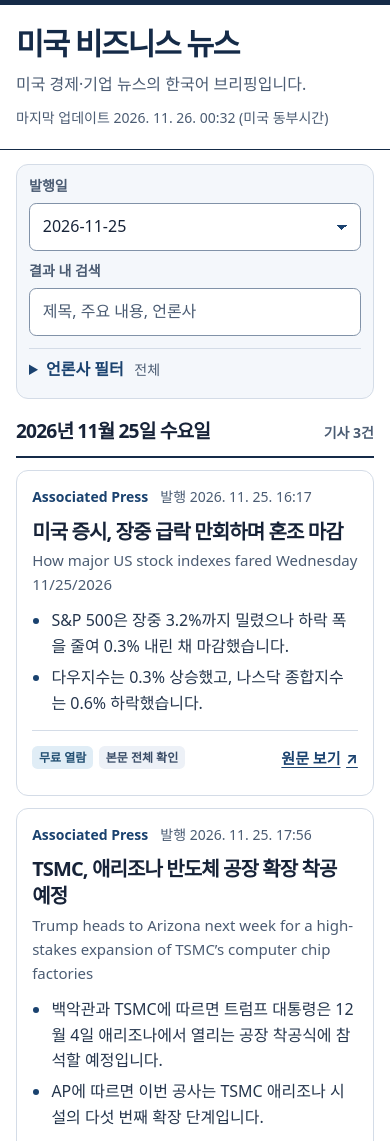
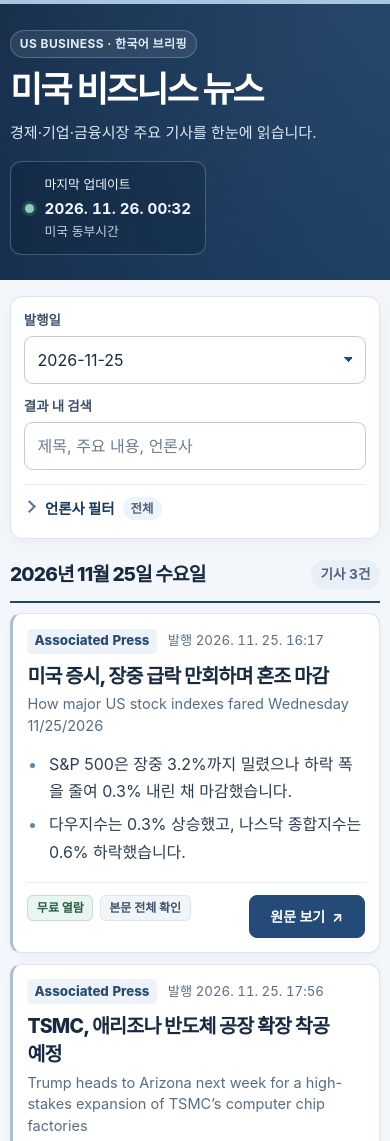
Before and after one commit to sowol244/us-business-news, a plain HTML site: page index.html in a window 390 px wide. Shown: the top 1141 px of the page. Drawn offline with Linux system fonts and the light colour scheme.

Commit message:
Improve mobile news reading design

```diff
--- a/index.html
+++ b/index.html
@@ -11,11 +11,15 @@
 </head>
 <body>
   <header class="masthead">
-    <div class="container">
-      <h1>미국 비즈니스 뉴스</h1>
-      <p>미국 경제·기업 뉴스의 한국어 브리핑입니다.</p>
+    <div class="masthead-inner container">
+      <div class="masthead-copy">
+        <p class="eyebrow">US BUSINESS · 한국어 브리핑</p>
+        <h1>미국 비즈니스 뉴스</h1>
+        <p class="masthead-description">경제·기업·금융시장 주요 기사를 한눈에 읽습니다.</p>
+      </div>
       <p id="last-update" class="last-update" hidden>
-        마지막 업데이트 <time id="update-time"></time> (미국 동부시간)
+        <span class="update-indicator" aria-hidden="true"></span>
+        <span class="update-copy">마지막 업데이트 <time id="update-time"></time><span>미국 동부시간</span></span>
       </p>
     </div>
   </header>
--- a/style.css
+++ b/style.css
@@ -1,98 +1,130 @@
 :root {
   color-scheme: light;
-  font-family: system-ui, -apple-system, BlinkMacSystemFont, "Apple SD Gothic Neo",
-    "Malgun Gothic", "Noto Sans KR", sans-serif;
-  line-height: 1.6;
-  color: #172338;
-  background: #fff;
-  --muted: #4b5c73;
-  --border: #d4dce7;
-  --accent: #1a426f;
-  --panel: #f4f7fb;
+  font-family: Inter, "Apple SD Gothic Neo", "Malgun Gothic", "Noto Sans KR",
+    system-ui, sans-serif;
+  line-height: 1.65;
+  color: #182a40;
+  background: #f3f6fa;
+  --muted: #52667f;
+  --border: #dce4ed;
+  --accent: #244b77;
+  --accent-strong: #18385d;
   --surface: #fff;
 }
 
-* {
-  box-sizing: border-box;
-}
-
-[hidden] {
-  display: none !important;
-}
-
-body {
-  margin: 0;
-}
-
-h1, h2, h3, p {
-  margin: 0;
-}
-
-button, input, select {
-  font: inherit;
-}
-
+* { box-sizing: border-box; }
+[hidden] { display: none !important; }
+body { margin: 0; }
+h1, h2, h3, p { margin: 0; }
+button, input, select { font: inherit; }
 :where(a, summary, button, input, select):focus-visible {
-  outline: 3px solid #366fa9;
+  outline: 3px solid #77a8d6;
   outline-offset: 3px;
 }
 
 .container {
-  width: min(100% - 2rem, 58rem);
+  width: min(100% - 2rem, 64rem);
   margin-inline: auto;
 }
 
 .masthead {
-  border-block: 5px solid #152b48;
-  border-block-end-width: 1px;
-  padding-block: clamp(1.25rem, 3.5vw, 2.25rem);
-  color: #152b48;
+  border-block-start: 4px solid #a8c7df;
+  background:
+    radial-gradient(ellipse at 91% 0%, rgb(92 132 171 / 22%), transparent 34rem),
+    linear-gradient(120deg, #142945, #193b60);
+  color: #fff;
+}
+
+.masthead-inner {
+  display: flex;
+  align-items: flex-end;
+  justify-content: space-between;
+  gap: 1.5rem;
+  padding-block: clamp(2rem, 5vw, 3.45rem);
+}
+
+.masthead-copy { min-width: 0; }
+.eyebrow {
+  display: inline-block;
+  margin-block-end: .65rem;
+  padding: .2rem .55rem;
+  border: 1px solid rgb(220 235 249 / 24%);
+  border-radius: 999px;
+  background: rgb(220 235 249 / 9%);
+  color: #e1edf7;
+  font-size: .75rem;
+  font-weight: 700;
+  letter-spacing: .035em;
 }
 
 .masthead h1 {
-  font-size: clamp(1.9rem, 4vw, 3.125rem);
-  font-weight: 780;
-  line-height: 1.22;
-  letter-spacing: -.055em;
-}
-
-.masthead p {
-  margin-block-start: .6rem;
-  max-width: 36rem;
-  color: var(--muted);
+  font-size: clamp(2rem, 5vw, 3.2rem);
+  font-weight: 800;
+  line-height: 1.2;
+  letter-spacing: -.06em;
   word-break: keep-all;
 }
 
-.masthead .last-update {
-  margin-block-start: .6rem;
-  font-size: .875rem;
+.masthead-description {
+  margin-block-start: .65rem;
+  color: #e0e9f3;
+  font-size: clamp(.94rem, 2vw, 1.05rem);
+  word-break: keep-all;
+}
+
+.last-update {
+  display: flex;
+  flex: none;
+  align-items: center;
+  gap: .65rem;
+  padding: .7rem .9rem;
+  border: 1px solid rgb(220 235 249 / 25%);
+  border-radius: .7rem;
+  background: rgb(8 22 40 / 23%);
+  color: #f2f6fa;
+  font-size: .8rem;
+}
+
+.update-indicator {
+  width: .55rem;
+  height: .55rem;
+  flex: none;
+  border-radius: 50%;
+  background: #89d0b0;
+  box-shadow: 0 0 0 3px rgb(137 208 176 / 16%);
+}
+
+.update-copy { display: grid; gap: .05rem; }
+.update-copy time {
+  font-size: .95rem;
+  font-weight: 750;
   font-variant-numeric: tabular-nums;
 }
+.update-copy > span { color: #c4d2df; }
+
+main.container { padding-block: 1.65rem 2rem; }
 
 .filters {
-  margin-block: 1.25rem 1.75rem;
-  padding: .875rem 1rem .5rem;
-  background: var(--panel);
+  padding: 1rem 1.1rem .5rem;
   border: 1px solid var(--border);
-  border-radius: .75rem;
+  border-radius: .9rem;
+  background: var(--surface);
+  box-shadow: 0 5px 18px rgb(26 51 78 / 4%);
+  margin-block-end: 1.8rem;
 }
 
 .filter-fields {
   display: grid;
-  grid-template-columns: minmax(10rem, 1fr) minmax(0, 2fr);
-  gap: .8rem;
+  grid-template-columns: minmax(14rem, 1fr) minmax(0, 2fr);
+  gap: 1rem;
 }
-
-.filter {
-  min-width: 0;
-}
-
+.filter { min-width: 0; }
 .filter label {
   display: block;
-  margin-block-end: .35rem;
-  font-size: .875rem;
-  font-weight: 700;
-  color: var(--muted);
+  margin-block-end: .32rem;
+  color: #3e536c;
+  font-size: .84rem;
+  font-weight: 750;
 }
 
 .filter select, .filter input {
@@ -100,52 +132,79 @@ button, input, select {
   width: 100%;
   min-height: 3rem;
   padding: .6rem .8rem;
-  border: 1px solid #8192a8;
-  border-radius: .45rem;
-  background: var(--surface);
-  color: #172338;
+  border: 1px solid #becbd9;
+  border-radius: .55rem;
+  background: #fff;
+  color: #182a40;
+  transition: border-color .15s ease, box-shadow .15s ease;
 }
 
-.filter select {
-  appearance: none;
-  padding-inline-end: 2.125rem;
-  background:
-    linear-gradient(45deg, transparent 50%, var(--accent) 50%) right 1.135rem center / 5px 5px no-repeat,
-    linear-gradient(135deg, var(--accent) 50%, transparent 50%) right .825rem center / 5px 5px no-repeat,
-    var(--surface);
-  cursor: pointer;
+.filter :is(select, input):focus {
+  border-color: #567ca4;
+  box-shadow: 0 0 0 3px rgb(54 104 155 / 12%);
+  outline: 0;
 }
 
-.filter :is(input, select):disabled {
+.filter select:disabled, .filter input:disabled {
   border-color: var(--border);
-  background-color: #edf1f7;
+  background: #f1f4f8;
   color: var(--muted);
   cursor: default;
   opacity: 1;
 }
+.filter input::placeholder { color: #6b7d92; }
 
-.filter input::placeholder {
-  color: var(--muted);
+.filter select {
+  appearance: none;
+  padding-inline-end: 2.2rem;
+  background-image:
+    linear-gradient(45deg, transparent 50%, var(--accent) 50%),
+    linear-gradient(135deg, var(--accent) 50%, transparent 50%);
+  background-repeat: no-repeat;
+  background-position: right 1.04rem center, right .74rem center;
+  background-size: 5px 5px;
+  cursor: pointer;
 }
 
 .publisher-filter {
-  margin-block-start: .75rem;
-  border-block-start: 1px solid var(--border);
+  margin-block-start: .85rem;
+  border-block-start: 1px solid #e7ecf2;
 }
 
 .publisher-filter summary {
-  min-height: 2.75rem;
-  padding-block: .5rem;
-  color: var(--accent);
+  display: flex;
+  align-items: center;
+  min-height: 3rem;
+  padding-block: .55rem;
+  color: var(--accent-strong);
+  font-size: .9rem;
   font-weight: 750;
+  list-style: none;
   cursor: pointer;
 }
-
+.publisher-filter summary::-webkit-details-marker { display: none; }
+.publisher-filter summary::before {
+  width: .45rem;
+  height: .45rem;
+  flex: none;
+  margin-inline: .1rem .65rem;
+  border-inline-end: 2px solid #56738f;
+  border-block-end: 2px solid #56738f;
+  content: "";
+  transform: translateY(-2px) rotate(-45deg);
+  transition: transform .15s ease;
+}
+.publisher-filter[open] summary::before {
+  transform: translateY(-1px) rotate(45deg);
+}
 .publisher-filter summary span {
-  margin-inline-start: .4rem;
-  font-size: .875rem;
-  font-weight: 550;
-  color: var(--muted);
+  margin-inline-start: .5rem;
+  padding: .08rem .5rem;
+  border-radius: 999px;
+  background: #edf3f9;
+  color: #4e637b;
+  font-size: .78rem;
+  font-weight: 650;
 }
 
 .publisher-filter fieldset {
@@ -158,242 +217,273 @@ button, input, select {
 .publisher-options {
   display: grid;
   grid-template-columns: repeat(3, minmax(0, 1fr));
-  gap: .3rem;
+  gap: .25rem .4rem;
+  padding-block: .2rem .45rem;
 }
 
 .publisher-option {
   display: flex;
   align-items: center;
   min-height: 2.75rem;
-  padding: .35rem .45rem;
-  border-radius: .35rem;
+  padding: .35rem .5rem;
+  border: 1px solid transparent;
+  border-radius: .5rem;
   gap: .55rem;
+  color: #30445b;
+  font-size: .85rem;
+  overflow-wrap: anywhere;
   cursor: pointer;
-  font-size: .875rem;
-  overflow-wrap: anywhere;
+  transition: border-color .15s ease, background-color .15s ease;
 }
-
+.publisher-option:hover { background: #f6f9fc; }
 .publisher-option:has(:checked) {
-  background: #e4edf7;
+  border-color: #c4d7ea;
+  background: #eaf2fa;
+  color: #193d64;
+  font-weight: 700;
 }
-
 .publisher-option input {
-  flex: none;
   width: 1.125rem;
   height: 1.125rem;
+  flex: none;
   margin: 0;
-  accent-color: var(--accent);
+  accent-color: #244b77;
 }
+.publisher-filter fieldset:disabled .publisher-option {
+  color: #718096;
+  cursor: default;
+}
+.publisher-filter fieldset:disabled input { opacity: .55; }
 
 .filter-actions {
   display: flex;
   flex-wrap: wrap;
   align-items: center;
   justify-content: space-between;
-  gap: .25rem 1rem;
-  padding-block: .4rem;
+  gap: .35rem .9rem;
+  border-block-start: 1px solid #e9edf2;
+  padding-block: .55rem;
   color: var(--muted);
-  font-size: .875rem;
+  font-size: .82rem;
+}
+
+.filter-actions button, .notice button {
+  min-height: 2.65rem;
+  padding-inline: .8rem;
+  border: 1px solid #bdcddd;
+  border-radius: .5rem;
+  background: #fff;
+  color: #244b77;
+  font-size: .85rem;
+  font-weight: 750;
+  cursor: pointer;
+  transition: background-color .15s ease, border-color .15s ease;
+}
+.filter-actions button:hover, .notice button:hover {
+  border-color: #7f9ebb;
+  background: #eff5fb;
+}
+.filter-actions button:disabled {
+  border-color: #e0e6ed;
+  color: #748399;
+  cursor: default;
 }
 
 .edition-header {
   display: flex;
-  align-items: baseline;
   flex-wrap: wrap;
+  align-items: center;
   justify-content: space-between;
-  gap: .3rem 1rem;
+  gap: .55rem 1rem;
+  border-block-end: 2px solid #254568;
   padding-block-end: .75rem;
-  border-block-end: 2px solid #152b48;
 }
-
 .edition-header h2 {
-  font-size: clamp(1.2rem, 2.6vw, 1.625rem);
-  line-height: 1.3;
+  font-size: clamp(1.2rem, 2.8vw, 1.55rem);
+  font-weight: 800;
   letter-spacing: -.045em;
+  line-height: 1.35;
 }
-
-.result-count, .site-footer {
-  font-size: .875rem;
-  color: var(--muted);
-}
-
+.result-count, .site-footer { color: #50647c; font-size: .85rem; }
 .result-count {
-  font-weight: 650;
+  padding: .2rem .6rem;
+  border-radius: 999px;
+  background: #e9eff6;
+  font-weight: 700;
+  font-variant-numeric: tabular-nums;
 }
 
 .article-list {
   display: grid;
-  grid-template-columns: minmax(0, 1fr);
+  gap: .8rem;
+  padding-block-start: .8rem;
 }
 
 .article-card {
-  border-block-end: 1px solid var(--border);
-  padding: clamp(1rem, 2.4vw, 1.45rem) 0;
+  min-width: 0;
+  padding: 1.3rem 1.4rem;
+  border: 1px solid #dce4ed;
+  border-inline-start: 3px solid #a8bfd6;
+  border-radius: .8rem;
+  background: #fff;
+  box-shadow: 0 3px 12px rgb(28 51 77 / 3%);
+  overflow-wrap: anywhere;
+  transition: border-color .16s ease, box-shadow .16s ease, transform .16s ease;
+}
+.article-card:hover {
+  border-color: #c5d4e3;
+  border-inline-start-color: #4775a1;
+  box-shadow: 0 8px 20px rgb(28 51 77 / 7%);
+  transform: translateY(-1px);
 }
 
 .notice {
   margin-block-start: .8rem;
-  border: 1px solid var(--border);
-  border-radius: .65rem;
-  background: var(--panel);
-  padding: 1rem;
-}
-
-.article-card, .notice {
-  min-width: 0;
-  overflow-wrap: anywhere;
+  padding: 1rem 1.1rem;
+  border: 1px solid #dce4ed;
+  border-radius: .7rem;
+  background: #fff;
+  color: #344b65;
 }
 
 .article-meta {
   display: flex;
-  align-items: baseline;
   flex-wrap: wrap;
-  gap: .2rem .75rem;
-  color: var(--muted);
-  font-size: .875rem;
+  align-items: center;
+  gap: .35rem .7rem;
+  color: #5c6f86;
+  font-size: .83rem;
+  font-variant-numeric: tabular-nums;
 }
-
 .article-source {
-  color: var(--accent);
+  padding: .1rem .45rem;
+  border-radius: .3rem;
+  background: #edf3f9;
+  color: #294e76;
   font-weight: 800;
 }
 
 .article-title {
-  margin-block: .55rem .2rem;
-  font-size: clamp(1.25rem, 2.45vw, 1.55rem);
-  letter-spacing: -.045em;
-  line-height: 1.37;
+  margin-block: .5rem .25rem;
+  color: #172a42;
+  font-size: clamp(1.22rem, 2.6vw, 1.48rem);
+  font-weight: 800;
+  letter-spacing: -.04em;
+  line-height: 1.45;
   word-break: keep-all;
 }
-
 .original-title {
-  margin-block-end: .75rem;
-  color: var(--muted);
-  font-size: .9375rem;
+  margin-block-end: .8rem;
+  color: #586d84;
+  font-size: .91rem;
+  line-height: 1.5;
   overflow-wrap: anywhere;
 }
-
 .article-summary {
-  margin-block: 0 .85rem;
-  padding-inline-start: 1.2rem;
-  color: #25364d;
+  margin-block: 0 1rem;
+  padding-inline-start: 1.25rem;
+  color: #2b3e54;
+  line-height: 1.72;
 }
-
-.article-summary li + li {
-  margin-block-start: .35rem;
-}
-
-.article-summary li::marker {
-  color: var(--accent);
-}
-
-.headline-only {
-  margin-block-end: .85rem;
-  color: var(--muted);
-}
+.article-summary li { padding-inline-start: .1rem; }
+.article-summary li + li { margin-block-start: .35rem; }
+.article-summary li::marker { color: #6386a8; }
+.headline-only { margin-block-end: 1rem; color: #50647c; }
 
 .article-footer {
   display: flex;
+  flex-wrap: wrap;
   align-items: center;
-  flex-wrap: wrap;
   justify-content: space-between;
-  gap: .45rem .85rem;
-  border-block-start: 1px solid var(--border);
-  padding-block-start: .3rem;
+  gap: .65rem .9rem;
+  border-block-start: 1px solid #e7edf3;
+  padding-block-start: .7rem;
 }
-
 .article-badges {
   display: flex;
   flex-wrap: wrap;
-  gap: .35rem;
   min-width: 0;
+  gap: .4rem;
 }
-
 .badge {
-  border-radius: .35rem;
-  padding: .13rem .43rem;
-  background: #edf1f7;
-  color: #3a4d68;
-  font-size: .75rem;
-  font-weight: 650;
-}
-
-.access-badge[data-access="free"] {
-  background: #e0edf6;
-  color: #224f72;
-}
-
-.access-badge[data-access="paywall"] {
-  background: #fff0d8;
-  color: #744515;
-}
-
-.original-link, .notice button, .filter-actions button {
   display: inline-flex;
   align-items: center;
-  gap: .35rem;
-  min-height: 2.75rem;
-  font-size: .9375rem;
-  font-weight: 750;
-  color: var(--accent);
+  min-height: 1.65rem;
+  padding: .16rem .53rem;
+  border: 1px solid #dce4ec;
+  border-radius: .35rem;
+  background: #f2f5f8;
+  color: #40546b;
+  font-size: .75rem;
+  font-weight: 700;
+}
+.access-badge[data-access="free"] {
+  border-color: #c4dfd2;
+  background: #e9f5ef;
+  color: #285e45;
+}
+.access-badge[data-access="paywall"] {
+  border-color: #e7d2ae;
+  background: #fff5e5;
+  color: #79521d;
 }
 
 .original-link {
-  text-decoration-thickness: 1px;
-  text-underline-offset: .22em;
+  display: inline-flex;
+  flex: none;
+  align-items: center;
+  justify-content: center;
+  gap: .42rem;
+  min-height: 2.7rem;
+  padding: .4rem .8rem;
+  border: 1px solid #244b77;
+  border-radius: .5rem;
+  background: #244b77;
+  color: #fff;
+  font-size: .875rem;
+  font-weight: 750;
+  text-decoration: none;
+  transition: background-color .15s ease, border-color .15s ease;
 }
+.original-link:hover {
+  border-color: #18385d;
+  background: #18385d;
+  color: #fff;
+}
+.site-footer { padding-block: 1.25rem 2rem; }
 
-.original-link:hover {
-  color: #102944;
-}
-
-.notice button, .filter-actions button {
-  padding-inline: .75rem;
-  border: 1px solid var(--accent);
-  border-radius: .4rem;
-  background: var(--surface);
-  cursor: pointer;
-}
-
-.notice button {
-  margin-block-start: .7rem;
-}
-
-.filter-actions button:disabled {
-  border-color: var(--border);
-  color: var(--muted);
-  cursor: default;
-}
-
-.site-footer {
-  padding-block: 1.5rem 2rem;
-}
-
-@media (max-width: 43rem) {
-  .article-list {
-    gap: .75rem;
-    margin-block-start: .75rem;
-  }
-
-  .article-card {
-    padding: .95rem;
-    border: 1px solid var(--border);
-    border-radius: .75rem;
-  }
-
-  .publisher-options {
-    grid-template-columns: repeat(2, minmax(0, 1fr));
-  }
+@media (max-width: 44rem) {
+  .masthead-inner { display: block; padding-block: 1.8rem; }
+  .masthead-description { max-width: 34rem; }
+  .last-update { width: fit-content; margin-block-start: 1rem; }
+  .filter-fields { grid-template-columns: minmax(0, 1fr); gap: .7rem; }
+  .publisher-options { grid-template-columns: repeat(2, minmax(0, 1fr)); }
+  .article-card { padding: 1.05rem; }
 }
 
 @media (max-width: 28rem) {
+  .container { width: min(100% - 1.25rem, 64rem); }
+  .masthead-inner { padding-block: 1.55rem; }
+  .masthead h1 { font-size: clamp(1.9rem, 9vw, 2.3rem); }
+  main.container { padding-block: 1rem 1.4rem; }
   .filters {
-    margin-block: .85rem 1.25rem;
-    padding: .65rem .75rem .3rem;
+    padding: .75rem .8rem .35rem;
+    margin-block-end: 1.3rem;
+    border-radius: .75rem;
   }
+  .publisher-options { grid-template-columns: minmax(0, 1fr); gap: .1rem; }
+  .article-list { gap: .65rem; padding-block-start: .65rem; }
+  .article-card { padding: .9rem; border-radius: .7rem; }
+  .article-title { font-size: 1.22rem; }
+  .article-footer { align-items: flex-start; }
+  .original-link { min-width: 7.25rem; }
+}
 
-  .filter-fields {
-    grid-template-columns: minmax(0, 1fr);
-    gap: .55rem;
+@media (prefers-reduced-motion: reduce) {
+  *, *::before, *::after {
+    scroll-behavior: auto !important;
+    transition-duration: .01ms !important;
+    animation-duration: .01ms !important;
+    animation-iteration-count: 1 !important;
   }
 }
```
Also changed, not shown: 1 other file.
